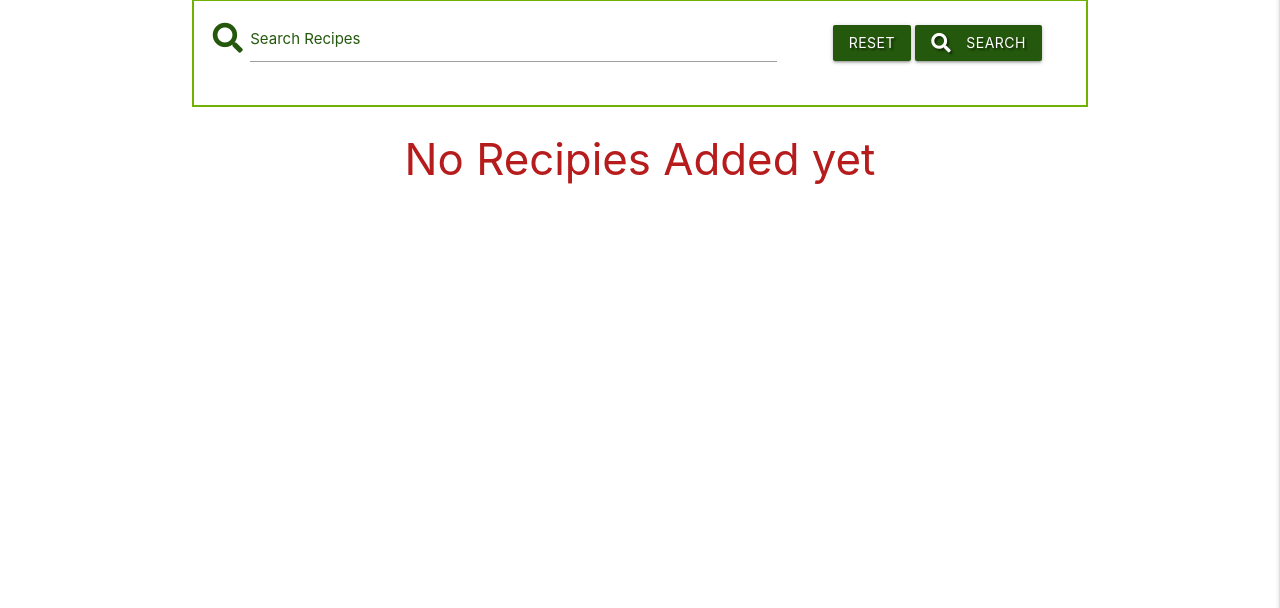
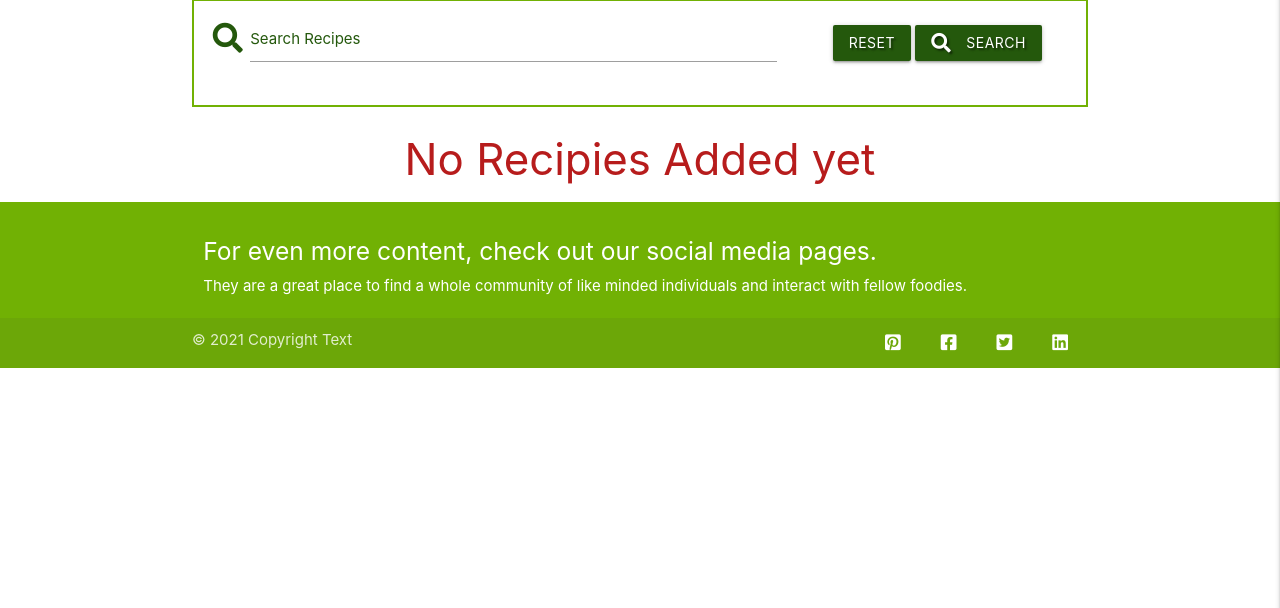
Before and after one commit to DominicSpears/milestoneproject3-soulfood, a Flask app: page /search in a window 1280 px wide. Shown: the part 162-770 px from the top of the page. Run offline with Flask 2, Linux system fonts and the light colour scheme; data that the repository does not hold is empty; some libraries are stand-ins or nearby versions.

Commit message:
Add footer to base.html

```diff
--- a/static/css/style.css
+++ b/static/css/style.css
@@ -52,7 +52,7 @@
     color: #24580C;
 }
 
-/*------------------------------------------navbar*/
+/*------------------------------------------header*/
 .nav-extended {
     background-color: #71B104;
     border-bottom: 2px solid #24580C;
@@ -67,7 +67,21 @@
     text-decoration: underline;
 }
 
-/*------------------------------------------hero image*/
+/*------------------------------------------footer.html*/
+.page-footer {
+    background-color: #71B104;
+}
+
+.social-btn {
+    font-size: large;
+    padding: 0px 20px;
+    color: white;
+}
+
+.social-btn:hover {
+    color: #24580C;
+}
+/*------------------------------------------home.html*/
 .hero-image {
     width: 100%;
     max-height: 400px;
@@ -75,7 +89,6 @@
     background-color: white;
 }
 
-/*------------------------------------------home.html*/
 .home-card {
     background-color: #71B104;
     color: white;
--- a/templates/base.html
+++ b/templates/base.html
@@ -77,6 +77,26 @@
         {% endblock %}
     </main>
 
+    <footer class="page-footer">
+          <div class="container">
+            <div class="row">
+              <div class="col s12">
+                <h5>For even more content, check out our social media pages.</h5>
+                <p>They are a great place to find a whole community of like minded individuals and interact with fellow foodies.</p>
+              </div>
+            </div>
+          </div>
+          <div class="footer-copyright">
+            <div class="container">
+            © 2021 Copyright Text
+            <a class="social-btn right" href="https://uk.linkedin.com/" target="_blank"><i class="fab fa-linkedin"></i></a>
+            <a class="social-btn right" href="https://twitter.com/?lang=en-gb" target="_blank"><i class="fab fa-twitter-square"></i></a>
+            <a class="social-btn right" href="https://www.facebook.com/" target="_blank"><i class="fab fa-facebook-square"></i></a>
+            <a class="social-btn right" href="https://www.pinterest.co.uk/" target="_blank"><i class="fab fa-pinterest-square"></i></a>
+            </div>
+          </div>
+        </footer>
+
     <script src="https://code.jquery.com/jquery-3.5.1.min.js"
         integrity="sha256-9/aliU8dGd2tb6OSsuzixeV4y/faTqgFtohetphbbj0=" crossorigin="anonymous"></script>
     <script src="https://cdnjs.cloudflare.com/ajax/libs/materialize/1.0.0/js/materialize.min.js"></script>
--- a/templates/recipes.html
+++ b/templates/recipes.html
@@ -38,13 +38,6 @@
                     <div class="recipe-link">
                         <a href="{{ url_for('view_recipe', recipe_id=recipe._id) }}" class="btn-large view-recipe-link">Full recipe</a>
                     </div>
-                    <div class="recipe-btns">
-                        {% if session.user|lower == recipe.created_by|lower %}
-                            <a href="{{ url_for('delete_recipe', recipe_id=recipe._id) }}" class="btn-small small-button">Delete</a>
-                            <a href="{{ url_for('edit_recipe', recipe_id=recipe._id) }}" class="btn-small small-button">Edit</a>
-                        {% else %}
-                        {% endif %}
-                    </div>
                 </div>
             </div>
         {% endfor %}
```
